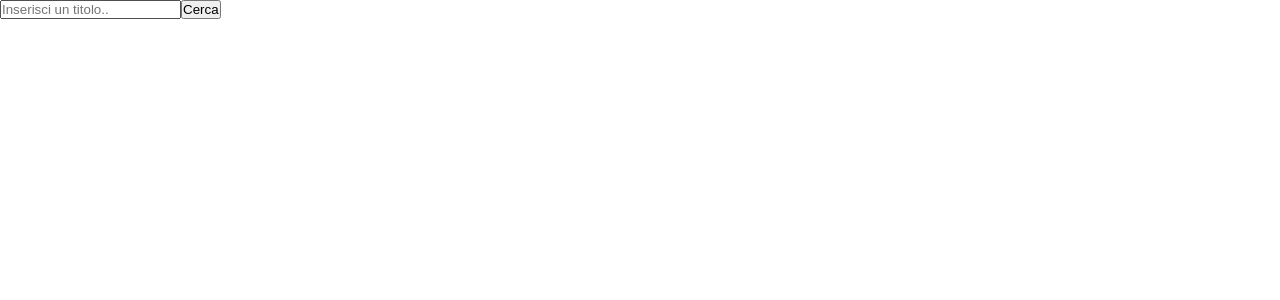
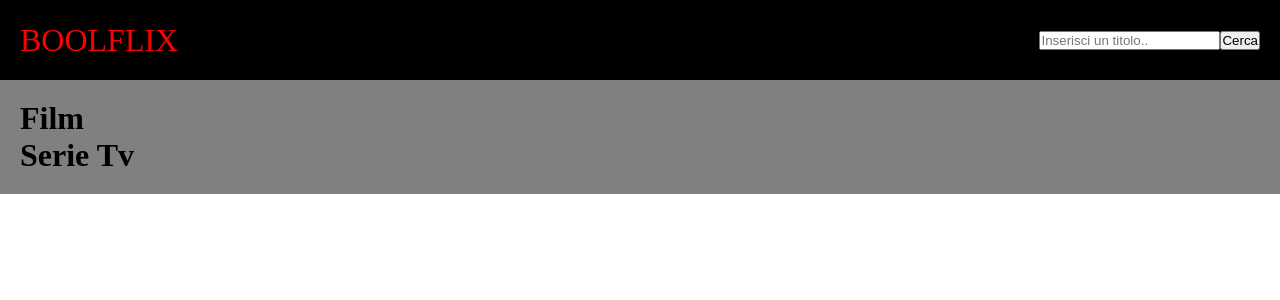
Before and after one commit to iachinimarta/vue-boolflix, a Vue app: page / in a window 1280 px wide. Shown: the top 300 px of the page. Built offline with nearby package versions, Linux system fonts and the light colour scheme.

Commit message:
Prove modifiche di stile

```diff
--- a/src/components/MyCollection.vue
+++ b/src/components/MyCollection.vue
@@ -1,32 +1,33 @@
 <template>
   <div>
-    <div class="d-flex collection-container">
-        <ul>
-            <li v-for="(film, index) in rispostaApiFilm" :key="index">
-                <h1>Film</h1>
+    <div class="collection-container">
+        <h1>Film</h1>
+        <div class="films-container d-flex f-wrap">
+            <div v-for="(film, index) in rispostaApiFilm" :key="index">
+                <div class="img-null" v-if="film.poster_path == null">Nessuna immagine disponibile</div>
+                <img v-else :src="urlBase + film.poster_path" :alt="film.title">
                 <ul>
-                    <li>Titolo: {{film.title}}</li>
+                    <li><h2>{{film.title}}</h2></li>
                     <li>Titolo originale: {{film.original_title}}</li>
                     <li><img class="lang-img" :src="film.original_language" :alt="film.original_language"></li>
                     <li>Voto: {{film.vote_average}}</li>
-                    <div v-if="film.poster_path == null">Nessuna immagine disponibile</div>
-                    <img v-else :src="urlBase + film.poster_path" :alt="film.title">
                 </ul>
-            </li>
-        </ul>
-        <ul>
-            <li v-for="(serie, index) in rispostaApiSerieTv" :key="index">
-                <h1>Serie Tv</h1>
+            </div>
+        </div>
+
+        <h1>Serie Tv</h1>
+        <div class="d-flex f-wrap series-container">
+            <div v-for="(serie, index) in rispostaApiSerieTv" :key="index">
+                <div class="img-null" v-if="serie.poster_path == null">Nessuna immagine disponibile</div>
+                <img v-else :src="urlBase + serie.poster_path" :alt="serie.name">
                 <ul>
-                    <li>Titolo: {{serie.name}}</li>
+                    <li><h2>{{serie.name}}</h2></li>
                     <li>Titolo originale: {{serie.original_name}}</li>
                     <li><img class="lang-img" :src="serie.original_language" :alt="serie.original_language"></li>
                     <li>Voto: {{serie.vote_average}}</li>
-                    <div v-if="serie.poster_path == null">Nessuna immagine disponibile</div>
-                    <img v-else :src="urlBase + serie.poster_path" :alt="serie.name">
                 </ul>
-            </li>
-        </ul>
+            </div>
+        </div>
     </div>
 
   </div>
@@ -53,6 +54,12 @@
     .collection-container {
         padding: 20px;
 
+        .img-null {
+            height: 300px;
+            width: 200px;
+            background-color: yellow;
+        }
+
         .lang-img {
             width: 20px;
         }
--- a/src/components/MyHeader.vue
+++ b/src/components/MyHeader.vue
@@ -1,7 +1,11 @@
 <template>
-  <header>
-    <input type="text" v-model="inputValue" placeholder="Inserisci un titolo.."/>
-    <button @click="$emit('callApiFilm', inputValue)">Cerca</button>
+  <header class="d-flex">
+    <div class="logo-text">BOOLFLIX</div>
+    <div class="input-container">
+      <input type="text" v-model="inputValue" placeholder="Inserisci un titolo.."/>
+      <button @click="$emit('callApiFilm', inputValue)">Cerca</button>
+    </div>
+
   </header>
 </template>
 
@@ -16,6 +20,24 @@
     }
 </script>
 
-<style>
+<style lang="scss">
+@import './styles/Common.scss';
+
+  header {
+    height: 80px;
+    background-color: black;
+    justify-content: space-between;
+    align-items: center;
+    padding: 20px;
+    position: fixed;
+    top: 0;
+    left: 0;
+    width: 100%;
+
+    .logo-text {
+      color: red;
+      font-size: 2rem;
+    }
+  }
 
 </style>
--- a/src/components/MyMain.vue
+++ b/src/components/MyMain.vue
@@ -1,8 +1,6 @@
 <template>
-    <main>
-        <div>
-            <MyCollection :rispostaApiFilm="rispostaApiFilm" :rispostaApiSerieTv="rispostaApiSerieTv"/>
-        </div>
+    <main class="d-flex">
+        <MyCollection :rispostaApiFilm="rispostaApiFilm" :rispostaApiSerieTv="rispostaApiSerieTv"/>
     </main>
 </template>
 
@@ -22,5 +20,12 @@ import MyCollection from './MyCollection.vue';
 </script>
 
 <style lang="scss">
+@import './styles/Common.scss';
+
+    main {
+        background-color: grey;
+        height: calc(100% - 80px);
+        margin-top: 80px;
+    }
 
 </style>
--- a/src/components/styles/Common.scss
+++ b/src/components/styles/Common.scss
@@ -7,3 +7,11 @@
 .d-flex {
     display: flex;
 }
+
+.f-wrap {
+    flex-wrap: wrap;
+}
+
+li {
+    list-style: none;
+}
```
